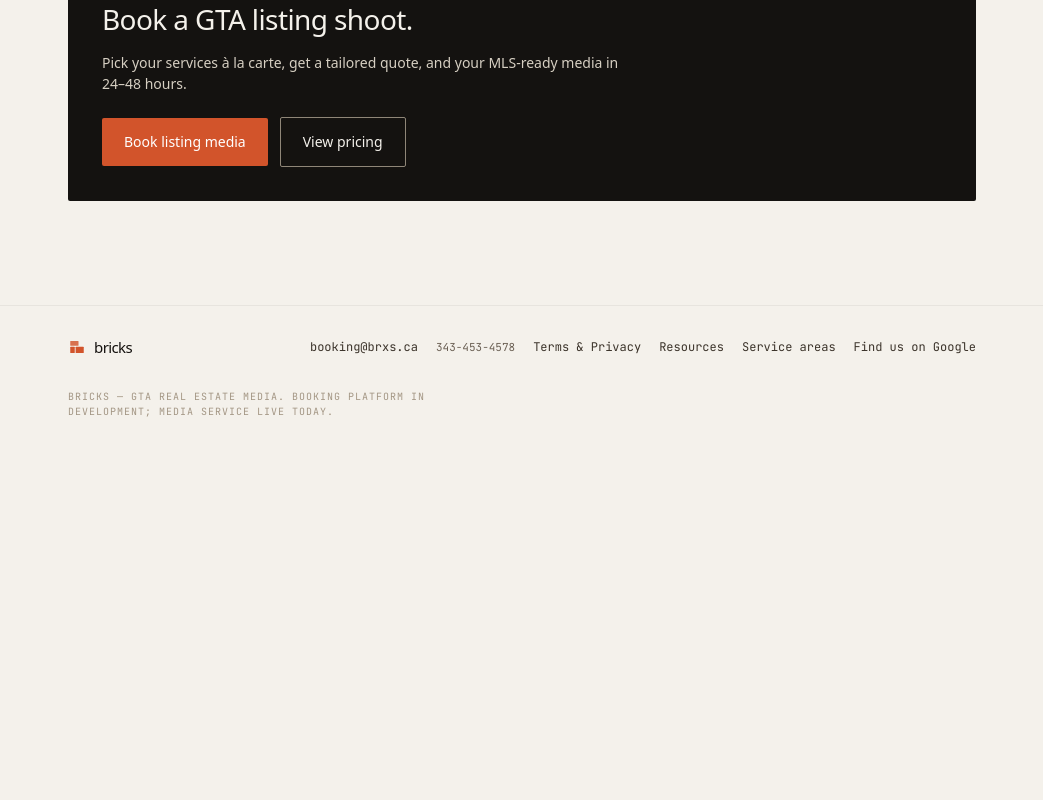
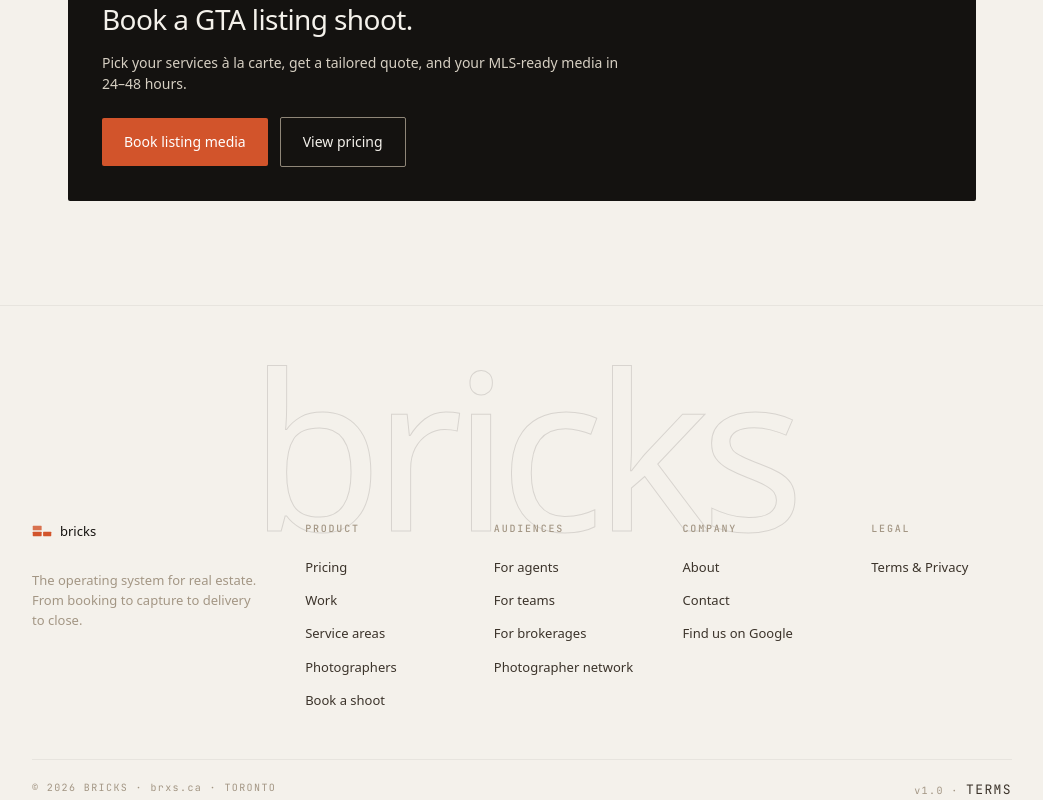
Before and after one commit to bricks-group/bricks-site, a Next.js app: page /blog in a window 1280 px wide. Shown: the part 1131-1931 px from the top of the page, without its empty margins (118-1161 px from the left). Before the commit the page ends 1580 px from the top, so only its background shows below. Built offline with nearby package versions, Linux system fonts and the light colour scheme; a web font is replaced by a local one.

Commit message:
fix(prelaunch): clone bricks-site footer verbatim (logo+spacing+wordmark), next/image->img, brickPop logo anim, responsive ladder

```diff
--- /dev/null
+++ b/public/theme.js
@@ -0,0 +1,65 @@
+// Bricks prelaunch — theme: auto (system dark mode) + manual toggle, persisted (bricks-theme)
+// Less prominent than a big button: it lives inside the menu bar and uses a small glyph.
+(function () {
+  var root = document.documentElement;
+  var KEY = 'bricks-theme';
+
+  function setAttrOnRoot(v) { root.setAttribute('data-theme', v); }
+
+  // Apply any persisted choice as early as possible (FOUC guard).
+  try {
+    var saved = localStorage.getItem(KEY);
+    if (saved) setAttrOnRoot(saved);
+  } catch (e) {}
+
+  function isDark() {
+    var t = root.getAttribute('data-theme');
+    if (t === 'dark') return true;
+    if (t === 'light') return false;
+    return window.matchMedia('(prefers-color-scheme: dark)').matches;
+  }
+
+  function syncGlyph() {
+    var g = isDark() ? '○' : '◑';
+    var aria = isDark() ? 'Switch to light mode' : 'Switch to dark mode';
+    var nodes = document.querySelectorAll('.theme-toggle');
+    for (var i = 0; i < nodes.length; i++) {
+      nodes[i].textContent = g;
+      nodes[i].setAttribute('aria-label', aria);
+    }
+  }
+
+  function toggle() {
+    var next = isDark() ? 'light' : 'dark';
+    setAttrOnRoot(next);
+    try { localStorage.setItem(KEY, next); } catch (e) {}
+    syncGlyph();
+  }
+
+  // One delegated listener is enough; tappable things are .theme-toggle buttons.
+  document.addEventListener('click', function (e) {
+    var node = e.target;
+    if (!node) return;
+    if (node.classList && node.classList.contains('theme-toggle')) { toggle(); return; }
+    if (node.classList && node.classList.contains('theme-glyph')) { toggle(); return; }
+    var parent = node.parentElement;
+    if (parent && parent.classList && parent.classList.contains('theme-toggle')) { toggle(); return; }
+  });
+
+  // Respect system preference changes when the user hasn't manually switched.
+  try {
+    var mq = window.matchMedia('(prefers-color-scheme: dark)');
+    if (mq.addEventListener) mq.addEventListener('change', function () {
+      if (!localStorage.getItem(KEY)) syncGlyph();
+    });
+    else if (mq.addListener) mq.addListener(function () {
+      if (!localStorage.getItem(KEY)) syncGlyph();
+    });
+  } catch (e) {}
+
+  if (document.readyState === 'loading') {
+    document.addEventListener('DOMContentLoaded', syncGlyph);
+  } else {
+    syncGlyph();
+  }
+})();
--- a/src/app/about/page.tsx
+++ b/src/app/about/page.tsx
@@ -1,5 +1,4 @@
 import type { Metadata } from 'next'
-import Image from 'next/image'
 import Link from 'next/link'
 
 export const metadata: Metadata = {
@@ -60,7 +59,7 @@ export default function AboutPage() {
         <div className="wrap">
           <div className="author rvl">
             <div className="photo">
-              <Image src="/media/raphael-merchant-640.jpg" alt="Portrait of Raphael Merchant, founder of Bricks and Transport Canada Advanced RPAS drone certificate holder" width={640} height={618} />
+              <img src="/media/raphael-merchant-640.jpg" alt="Portrait of Raphael Merchant, founder of Bricks and Transport Canada Advanced RPAS drone certificate holder" width={640} height={618} />
             </div>
             <div className="bio">
               <span className="role">Founder · Bricks</span>
--- a/src/app/globals.css
+++ b/src/app/globals.css
@@ -1,10 +1,29 @@
 :root{
   --paper:#F4F1EB; --paperSoft:#EDE8DF; --paperDeep:#E4DED2;
+  --paper-bg:rgba(244,241,235,0.92);
   --hair:#1411100F; --hairStrong:#14111020;
   --ink:#14110E; --inkSoft:#3B332A; --inkMute:#6B6054; --inkFaint:#A39684;
   --brick:#D2542B; --brickDeep:#A8401F; --brickSoft:#F4D9CC; --brickTint:#FBEFE8;
   --night:#141210; --moon:#F4F1EB; --moonSoft:#D6CFC2; --moonMute:#8F8678;
 }
+/* ── Dark mode: auto (system pref) + manual toggle ── */
+@media (prefers-color-scheme: dark){
+  :root:not([data-theme="light"]){
+    --paper:#141210; --paperSoft:#1C1A17; --paperDeep:#23201C;
+    --paper-bg:rgba(20,18,16,0.92);
+    --ink:#F4F1EB; --inkSoft:#D6CFC2; --inkMute:#8F8678; --inkFaint:#5C564E;
+    --hair:#F4F1EB14; --hairStrong:#F4F1EB26;
+    --brickTint:rgba(210,84,43,.15); --brickSoft:rgba(210,84,43,.30); --brickDeep:#D2542B;
+  }
+}
+[data-theme="dark"]{
+  --paper:#141210; --paperSoft:#1C1A17; --paperDeep:#23201C;
+  --paper-bg:rgba(20,18,16,0.92);
+  --ink:#F4F1EB; --inkSoft:#D6CFC2; --inkMute:#8F8678; --inkFaint:#5C564E;
+  --hair:#F4F1EB14; --hairStrong:#F4F1EB26;
+  --brickTint:rgba(210,84,43,.15); --brickSoft:rgba(210,84,43,.30); --brickDeep:#D2542B;
+}
+
 *{box-sizing:border-box;margin:0;padding:0;}
 html{scroll-behavior:smooth;}
 body{font-family:'General Sans',system-ui,sans-serif;color:var(--inkSoft);
@@ -21,15 +40,17 @@ body{font-family:'General Sans',system-ui,sans-serif;color:var(--inkSoft);
 a{color:inherit;}
 
 /* header */
-header{position:sticky;top:0;z-index:70;background:rgba(244,241,235,0.92);
+header{position:sticky;top:0;z-index:70;background:var(--paper-bg);
   backdrop-filter:blur(8px);border-bottom:1px solid var(--hair);}
 .nav{max-width:980px;margin:0 auto;padding:14px 36px;display:flex;align-items:center;
   justify-content:space-between;gap:16px;}
 .brand{display:inline-flex;align-items:center;gap:8px;text-decoration:none;color:var(--ink);}
 .brand svg{height:20px; width:20px;display:block;}
-.brand-mark{transform-origin:center;}
-.brand:hover .brand-mark{animation:brandSpinY .9s ease-in-out;}
-@keyframes brandSpinY{from{transform:perspective(300px) rotateY(0deg);}to{transform:perspective(300px) rotateY(360deg);}}
+.brand-mark{display:flex;align-items:center;}
+.brand-mark svg rect{transform-origin:center;}
+.brand:hover .brand-mark svg rect:nth-child(1){animation:brickPop .5s var(--ease-out) forwards;}
+.brand:hover .brand-mark svg rect:nth-child(2){animation:brickPop .5s var(--ease-out) .07s forwards;}
+.brand:hover .brand-mark svg rect:nth-child(3){animation:brickPop .5s var(--ease-out) .14s forwards;}
 @keyframes brickPop{0%{transform:translateY(0);}40%{transform:translateY(-3px);}100%{transform:translateY(0);}}
 .wordmark{font-weight:500;font-size:18px;letter-spacing:-0.6px;color:var(--ink);}
 .nav-links{display:flex;gap:22px;align-items:center;}
@@ -167,19 +188,27 @@ html.reveal-ready .rvl{opacity:0;transform:translateY(16px);transition:opacity .
   transition-delay:var(--rd,0s);}
 html.reveal-ready .rvl.in{opacity:1;transform:translateY(0);}
 
-@media (max-width:680px){
-  .grid3,.areas{grid-template-columns:1fr;}
-  .hero h1{font-size:34px;}
+/* ── Responsive ladder (matches bricks-site: burger <980, grids 3→2→1) ── */
+@media (max-width:980px){
   .nav{position:relative;}
   .nav-toggle{display:flex;}
   .nav-links{position:absolute;top:100%;left:0;right:0;display:block;background:var(--paper);flex-direction:column;
     align-items:stretch;gap:0;max-height:0;overflow:hidden;transition:max-height .25s ease;border-bottom:1px solid var(--hair);z-index:40;}
-  .nav-links.open{max-height:460px;background:var(--paper);border-bottom:1.5px solid var(--ink);border-top:1.5px solid var(--ink);}
+  .nav-links.open{max-height:520px;background:var(--paper);border-bottom:1.5px solid var(--ink);border-top:1.5px solid var(--ink);}
   .nav-links a,.nav-links .nav-cta{display:block;padding:15px 24px;border-top:1px solid var(--hair);border-radius:0;text-align:left;background:none;color:var(--inkSoft);font-size:15px;}
   .nav-links a:first-child{border-top:none;}
   .nav-links a:hover{color:var(--brickDeep);}
   .nav-links .nav-cta{background:var(--brick);color:#fff;margin:0 24px 16px;padding:15px 22px;text-align:center;border-top:1px solid var(--hair);width:auto;}
   .nav-links .nav-flag{display:none;}
+  .nav{padding:14px 24px;}
+}
+@media (max-width:900px){
+  .grid3,.areas{grid-template-columns:repeat(2,1fr);}
+  .wrap{padding:0 28px;}
+}
+@media (max-width:640px){
+  .grid3,.areas{grid-template-columns:1fr;}
+  .hero h1{font-size:34px;}
   .wrap{padding:0 20px;}
   .hero{padding:48px 20px 32px;}
   .foot{padding:28px 20px;}
--- a/src/app/pricing/page.tsx
+++ b/src/app/pricing/page.tsx
@@ -1,5 +1,4 @@
 import type { Metadata } from 'next'
-import Image from 'next/image'
 import Link from 'next/link'
 import { PHOTO_RATE, DRONE_RATE, REEL_RATE, TOUR_RATE, TWILIGHT_RATE, RUSH_FLAT, STAGING_PER_IMAGE, bandCells, TOUR_RANGE } from '@/lib/pricing'
 
@@ -99,7 +98,7 @@ export default function PricingPage() {
           <div className="marquee" aria-label="Logos of leading Canadian brokerages and REITs where Bricks serves agents and sales reps">
             <div className="marquee-track">
               {[...logos, ...logos].map((l, i) => (
-                <div key={l.alt + i} className="logo"><Image src={l.src} alt={l.alt} width={100} height={32} /></div>
+                <div key={l.alt + i} className="logo"><img src={l.src} alt={l.alt} width={100} height={32} /></div>
               ))}
               <div className="logo logo-txt">CBRE</div>
               <div className="logo logo-txt">CBRE</div>
--- a/src/components/BlogPostLayout.tsx
+++ b/src/components/BlogPostLayout.tsx
@@ -1,5 +1,4 @@
 import Link from 'next/link'
-import Image from 'next/image'
 import type { ReactNode } from 'react'
 
 export default function BlogPostLayout({
@@ -23,7 +22,7 @@ export default function BlogPostLayout({
             <p style={{ marginTop: 28 }}><Link href="/book" className="btn btn-brick">Book a tailored GTA shoot →</Link></p>
             <p style={{ marginTop: 18, fontSize: 13, color: 'var(--inkMute)' }}>Written by <strong>Raphael Merchant</strong>, founder of Bricks. Figures reflect 2026 GTA market research across major regional providers; Bricks rates are starting points and tailored per booking.</p>
             <Link className="author-card" href="/about">
-              <Image src="/media/raphael-merchant-640.jpg" alt="Raphael Merchant, founder of Bricks" loading="lazy" width={56} height={56} />
+              <img src="/media/raphael-merchant-640.jpg" alt="Raphael Merchant, founder of Bricks" loading="lazy" width={56} height={56} />
               <div className="ac-bio">
                 <div className="ac-name">Raphael Merchant</div>
                 <div className="ac-role">Founder · Bricks</div>
--- a/src/components/Footer.tsx
+++ b/src/components/Footer.tsx
@@ -3,27 +3,75 @@ import Link from 'next/link'
 export default function Footer() {
   return (
     <footer>
-      <div className="foot">
-        <div className="fbrand">
-          <svg viewBox="0 0 24 24" fill="none" aria-label="Bricks mark" style={{ height: 18, width: 18 }}>
-            <rect x="3" y="4" width="11" height="6.4" rx="0.8" fill="#D2542B" opacity="0.82" />
-            <rect x="3" y="11.6" width="6" height="8.4" rx="0.8" fill="#D2542B" />
-            <rect x="10.2" y="11.6" width="10.8" height="8.4" rx="0.8" fill="#D2542B" />
-          </svg>
-          <span className="wordmark" style={{ fontSize: 15 }}>bricks</span>
+      <div className="foot-word" aria-hidden="true">bricks</div>
+      <div className="foot-inner">
+        <div>
+          <Link href="/" className="brand" style={{marginBottom:'14px'}}>
+            <svg width="22" height="14" viewBox="0 0 27 16" fill="none" aria-hidden="true">
+              <rect x="1" y="1" width="12" height="6" rx="0.8" fill="#D2542B" opacity="0.82"/>
+              <rect x="1" y="9" width="12" height="6" rx="0.8" fill="#D2542B"/>
+              <rect x="15" y="9" width="11" height="6" rx="0.8" fill="#D2542B"/>
+            </svg>
+            bricks
+          </Link>
+          <p className="foot-blurb">The operating system for real estate. From booking to capture to delivery to close.</p>
         </div>
-        <div style={{ display: 'flex', gap: 18, alignItems: 'center', flexWrap: 'wrap', rowGap: 10 }}>
-          <a href="mailto:booking@brxs.ca">booking@brxs.ca</a>
-          <span className="mono" style={{ fontSize: 11, color: 'var(--inkMute)', whiteSpace: 'nowrap' }}>343-453-4578</span>
-          <Link href="/terms">Terms &amp; Privacy</Link>
-          <Link href="/blog">Resources</Link>
-          <Link href="/service-areas">Service areas</Link>
-          <a href="https://share.google/7ttYfc6W7JRwlqA9U" target="_blank" rel="noopener noreferrer">Find us on Google</a>
+        <div>
+          <h5>Product</h5>
+          <ul>
+            <li><Link href="/pricing">Pricing</Link></li>
+            <li><Link href="/gallery">Work</Link></li>
+            <li><Link href="/service-areas">Service areas</Link></li>
+            <li><Link href="/photographers">Photographers</Link></li>
+            <li><Link href="/book">Book a shoot</Link></li>
+          </ul>
+        </div>
+        <div>
+          <h5>Audiences</h5>
+          <ul>
+            <li><Link href="/about">For agents</Link></li>
+            <li><Link href="/contact">For teams</Link></li>
+            <li><Link href="/blog">For brokerages</Link></li>
+            <li><Link href="/photographers">Photographer network</Link></li>
+          </ul>
+        </div>
+        <div>
+          <h5>Company</h5>
+          <ul>
+            <li><Link href="/about">About</Link></li>
+            <li><Link href="/contact">Contact</Link></li>
+            <li><a href="https://share.google/7ttYfc6W7JRwlqA9U" target="_blank" rel="noopener noreferrer">Find us on Google</a></li>
+          </ul>
+        </div>
+        <div>
+          <h5>Legal</h5>
+          <ul>
+            <li><Link href="/terms">Terms &amp; Privacy</Link></li>
+          </ul>
         </div>
       </div>
-      <div className="foot" style={{ borderTop: 'none', paddingTop: 0 }}>
-        <span className="dev">Bricks — GTA real estate media. Booking platform in development; media service live today.</span>
+      <div className="foot-meta">
+        <span>© 2026 BRICKS · brxs.ca · TORONTO</span>
+        <span>v1.0 · <Link href="/terms">TERMS</Link></span>
       </div>
+      <style>{`
+        .foot-word{max-width:980px;margin:56px auto -10px;
+          font-weight:500;font-size:clamp(110px,17vw,250px);line-height:.78;letter-spacing:-.045em;
+          color:transparent;-webkit-text-stroke:1px var(--hairStrong);user-select:none;pointer-events:none;
+          transition:color 1s var(--ease,ease-out);text-align:center;}
+        .foot-word.in{color:var(--inkFaint);-webkit-text-stroke:1px transparent;}
+        footer{overflow:hidden;}
+        .foot-inner{max-width:980px;margin:0 auto;display:grid;grid-template-columns:1.6fr 1fr 1fr 1fr 1fr;gap:48px;align-items:start;}
+        footer h5{font-family:'JetBrains Mono',monospace;font-size:10px;letter-spacing:.18em;
+          text-transform:uppercase;color:var(--inkFaint);margin:0 0 18px;font-weight:500;}
+        footer ul{list-style:none;padding:0;margin:0;display:flex;flex-direction:column;gap:10px;}
+        footer a{color:var(--inkSoft);text-decoration:none;font-size:13px;}
+        footer a:hover{color:var(--brickDeep);}
+        .foot-meta{max-width:980px;margin:48px auto 0;padding-top:20px;border-top:1px solid var(--hair);
+          font-family:'JetBrains Mono',monospace;font-size:10px;letter-spacing:.14em;
+          color:var(--inkFaint);display:flex;justify-content:space-between;flex-wrap:wrap;gap:10px;}
+        .foot-blurb{font-size:13px;color:var(--inkFaint);max-width:240px;line-height:1.55;margin:14px 0 0;}
+      `}</style>
     </footer>
   )
 }
--- a/src/components/RevealObserver.tsx
+++ b/src/components/RevealObserver.tsx
@@ -22,7 +22,7 @@ export default function RevealObserver() {
     const docEl = document.documentElement
     docEl.classList.add('reveal-ready')
 
-    const targets = Array.from(document.querySelectorAll<HTMLElement>('.rvl'))
+    const targets = Array.from(document.querySelectorAll<HTMLElement>('.rvl, .foot-word'))
     if (!targets.length) return
 
     const reduced =
@@ -62,7 +62,7 @@ export default function RevealObserver() {
     // hidden on purpose — they reveal on scroll.
     const failsafe = window.setTimeout(() => {
       document
-        .querySelectorAll<HTMLElement>('.rvl:not(.in)')
+        .querySelectorAll<HTMLElement>('.rvl:not(.in), .foot-word:not(.in)')
         .forEach((el) => revealIfInView(el))
     }, 1500)
 
```
Also changed, not shown: src/app/gallery/page.tsx (+4 -4 lines), src/app/layout.tsx (+6 -1 lines), src/app/page.tsx (+6 -6 lines), src/components/Nav.tsx (+81 -1 lines).
